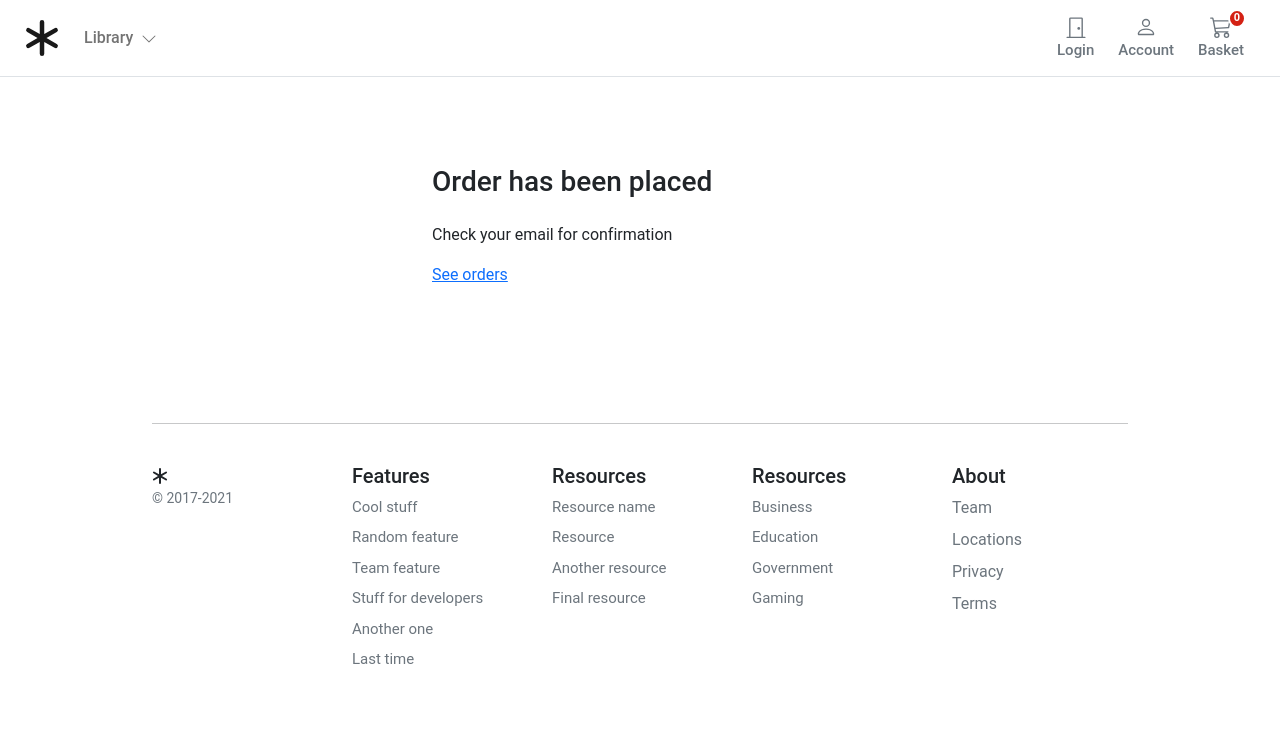
After one commit to hashimirshad/ecommerce, a Django app: page /payment/orderplaced/ in a window 1280 px wide. The commit adds this page. Shown: the top 742 px of the page. Run offline with Django 4.2, Linux system fonts and the light colour scheme; data that the repository does not hold is empty; parts of the project's set-up code (start-up, migrations or seed data) failed here and were passed over.

Commit message:
order list

```diff
--- a/basket/basket.py
+++ b/basket/basket.py
@@ -1,6 +1,8 @@
 # model(functinalities) basket,functionality,call view
 # Basket is called in context_processor so site wide update values,view only update views
 from decimal import Decimal
+
+from django.conf import settings
 
 from store.models import Product
 
@@ -13,10 +15,10 @@ class Basket():
         # building session, request.session wil look session data from http send by client
         self.session = request.session
         # session key available already
-        basket = self.session.get('skey')
+        basket = self.session.get('settings.BASKET_SESSION_ID')
         # if session not available create one
-        if 'skey' not in request.session:
-            basket = self.session['skey'] = {}
+        if 'settings.BASKET_SESSION_ID' not in request.session:
+            basket = self.session['settings.BASKET_SESSION_ID'] = {}
         self.basket = basket
 
     def add(self, product, qty):
@@ -94,6 +96,10 @@ class Basket():
             del self.basket[product_id]
             # print(product_id) testing method for console
             self.save()
+    def clear(self):
+        # Remove basket from session
+        del self.session['settings.BASKET_SESSION_ID'] #skey(settings.BASKET_SESSION_ID) intialized when created
+        self.save()
 
     def save(self):  # modified self.save() call this function
         self.session.modified = True
--- a/payment/urls.py
+++ b/payment/urls.py
@@ -8,6 +8,9 @@ app_name = 'payment'
 
 urlpatterns = [
     path('', views.BasketView, name='basket'),
+    path('orderplaced/', views.order_placed, name='order_placed'),
+    path('error/', views.Error.as_view(), name='error'),
+    path('webhook/', views.stripe_webhook),#stripe send data in to/webhook ,capture this data to view
 
 ]
 #payment url add to basket/summary for button redirecting
--- a/payment/views.py
+++ b/payment/views.py
@@ -8,7 +8,7 @@ from django.views.decorators.csrf import csrf_exempt
 from django.views.generic.base import TemplateView
 
 from basket.basket import Basket
-#from orders.views import payment_confirmation
+from orders.views import payment_confirmation
 
 
 
@@ -31,3 +31,34 @@ def BasketView(request):
     )
     # rendering with user secret key with payment template,sending before payment page so we  can create user specific payment button
     return render(request, 'payment/home.html', {'client_secret': intent.client_secret})
+
+@csrf_exempt
+def stripe_webhook(request): #capture payment succeeded from strip and change billing status to true
+    payload = request.body
+    event = None
+
+    try:
+        event = stripe.Event.construct_from(
+            json.loads(payload), stripe.api_key #stripe api
+        )
+    except ValueError as e:
+        print(e)
+        return HttpResponse(status=400)
+
+    # Handle the event
+    if event.type == 'payment_intent.succeeded': #stripe event when successful
+        payment_confirmation(event.data.object.client_secret) # finding order using client secret and orders.view
+
+    else:
+        print('Unhandled event type {}'.format(event.type))
+
+    return HttpResponse(status=200)
+
+def order_placed(request):
+    basket = Basket(request)
+    basket.clear() # add function clear to basket/basket.py
+    return render(request, 'payment/orderplaced.html')
+
+
+class Error(TemplateView):
+    template_name = 'payment/error.html'
--- a/static/payment/index.js
+++ b/static/payment/index.js
@@ -45,10 +45,10 @@ var postCode = document.getElementById("postCode").value;
 //sending server to inform about started the payment using clintsecret order_key to data base and payment succeeded payment status to true
 $.ajax({
   type: "POST",
-  url: 'http://127.0.0.1:8000/orders/add/',
+  url: 'http://127.0.0.1:8000/orders/add/', //post data
   data: {
-    order_key: clientsecret, //data sending according to this
-    csrfmiddlewaretoken: CSRF_TOKEN,//csrf tokken from home.html post method
+    order_key: clientsecret,
+    csrfmiddlewaretoken: CSRF_TOKEN, //data sending according to this defined in order key in order class session data    csrfmiddlewaretoken: CSRF_TOKEN,//csrf tokken from home.html post method
     action: "post",
   },
   success: function (json) {
--- a/strip.txt
+++ b/strip.txt
@@ -10,3 +10,8 @@ sudo apt update
 sudo apt install stripe
 stripe login
 stripe listen
+# Stripe Payment
+# PUBLISHABLE_KEY = ''
+# SECRET_KEY = ''
+# STRIPE_ENDPOINT_SECRET = ''
+# stripe listen --forward-to localhost:8000/payment/webhook/
--- a/templates/account/user/dashboard.html
+++ b/templates/account/user/dashboard.html
@@ -49,7 +49,7 @@
 
       <div class="col-md-7 col-lg-8 p-0">
 
-        {% for item in order.items.all %}
+        {% for item in order.items.all %} <!--order.foreighnkey(items=order order model def order item).all-->
 
         <div class="card mb-3 border-0">
           <div class="row g-0">
--- /dev/null
+++ b/templates/payment/error.html
@@ -0,0 +1 @@
+error
--- /dev/null
+++ b/templates/payment/orderplaced.html
@@ -0,0 +1,40 @@
+{% extends "../store/base.html" %}
+{% block title %}order placed{% endblock %}
+{% block content %}
+
+<style>
+    .container-fluid {
+        max-width: 100%;
+    }
+
+    .account-form input {
+        border: 2px solid #ccc;
+        height: calc(2em + .75rem + 2px);
+    }
+
+    .account-form input:focus {
+        border-color: #1497ff;
+        box-shadow: none;
+    }
+</style>
+
+<div class="container-fluid">
+    <div class="row no-gutter">
+        <div class="col-md-12">
+            <div class="login d-flex align-items-center py-5">
+                <div class="container">
+                    <div class="row">
+                        <div class="col-12 col-lg-6  mx-auto">
+                            <div class="p-4">
+                                <h3 class="mb-4">Order has been placed</h3>
+                                <p>Check your email for confirmation</p>
+                                <a href="{% url "account:dashboard" %}">See orders</a>
+                            </div>
+                        </div>
+                    </div>
+                </div>
+            </div>
+        </div>
+    </div>
+</div>
+{% endblock %}
--- a/templates/store/base.html
+++ b/templates/store/base.html
@@ -98,7 +98,7 @@
                     {% endif %}
 
 
-                    <a type="button" role="button" href="#"
+                    <a type="button" role="button" href="{% url "account:dashboard" %}"
                         class="btn btn-outline-secondary border-0 basket-btn">
                         <div>
                             <svg xmlns="http://www.w3.org/2000/svg" width="22" height="22" fill="currentColor"
```
Also changed, not shown: account/views.py (+3 -4 lines), core/settings.py (+11 -1 lines), orders/models.py (+4 -4 lines), orders/views.py (+5 -4 lines).
